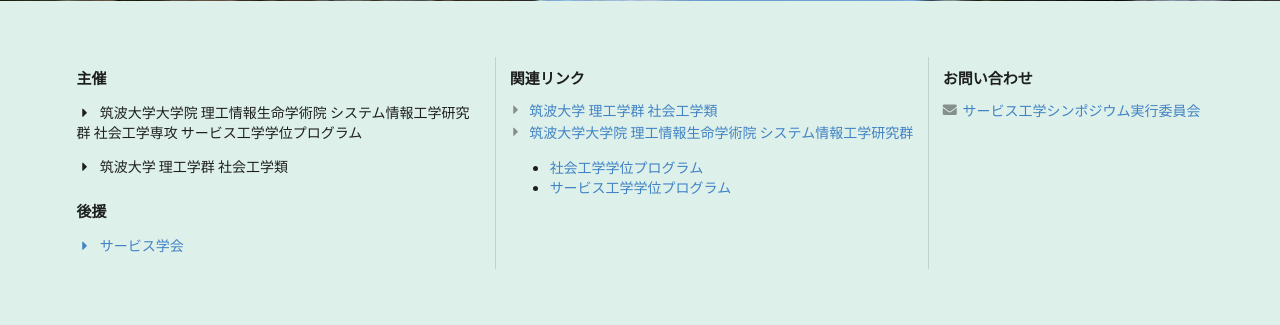
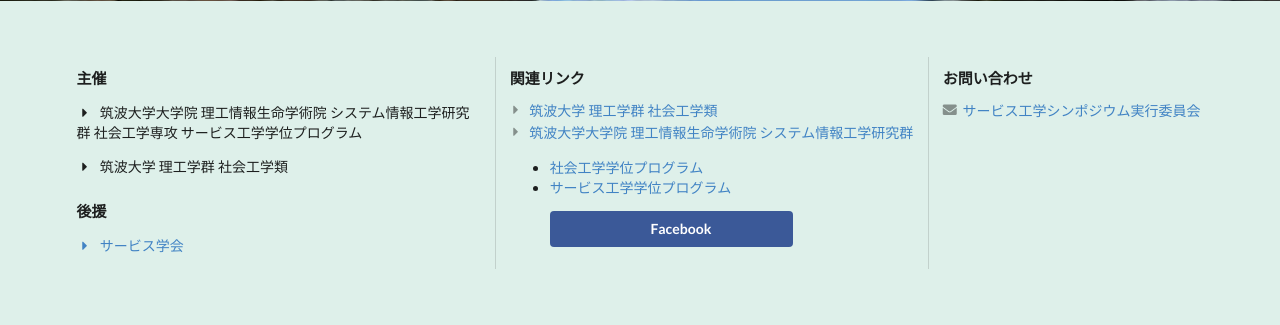
Before and after one commit to Ayakie/mse_sympo, a PHP site: page / in a window 1280 px wide. Shown: the part 2408-2733 px from the top of the page. Run offline with PHP 8.4, Linux system fonts and the light colour scheme; some libraries are stand-ins or nearby versions; some web fonts are replaced.

Commit message:
[add] footerにfacebookアイコンを追加

```diff
--- a/css/style_top.css
+++ b/css/style_top.css
@@ -71,3 +71,7 @@ td.center.aligned{
     padding: 5em 0;
     background-color: #DEF0EA;
 }
+.ui.facebook.button {
+    margin: 0 40px;
+    width: 60%;
+}
--- a/index.html
+++ b/index.html
@@ -215,6 +215,9 @@
                                 <li><a href="https://www.sk.tsukuba.ac.jp/PPS/pps/" target="_blank">社会工学学位プログラム</a></li>
                                 <li><a href="https://www.sk.tsukuba.ac.jp/PPS/se/" target="_blank">サービス工学学位プログラム</a></li>
                             </ul>
+                            <button class="ui facebook button" onclick="window.open('https://www.facebook.com/tsukuba.pps.jp/', '_blank')">
+                                <i class="facebook icon"></i>Facebook
+                            </button>
                         </div>
                     </div>
                     <div class="four wide column">
```
